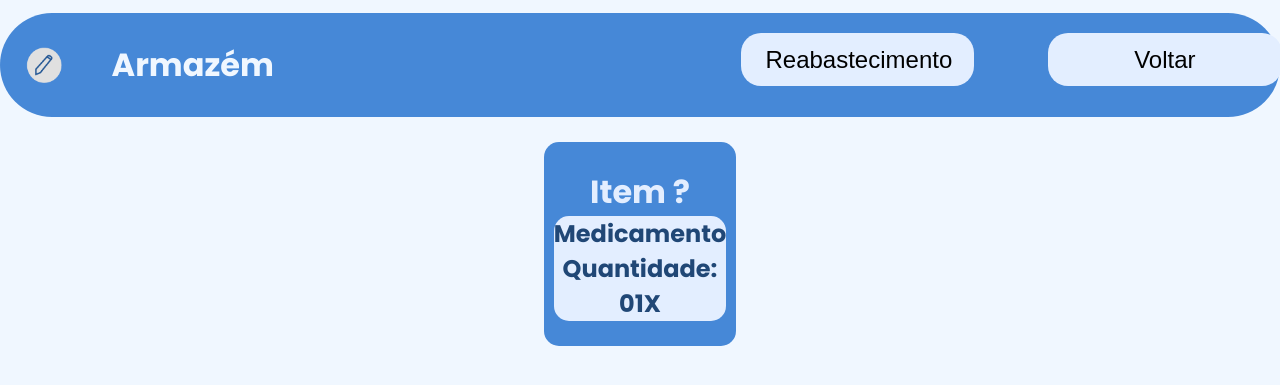
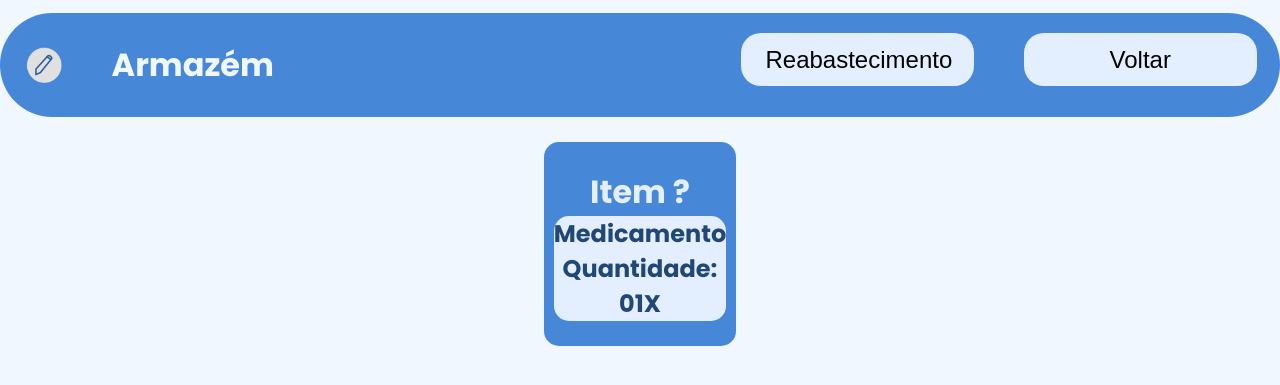
Before and after one commit to Inteli-College/2024-T0008-EC05-G01, a Flask app: template src/novo_backend/templates/reabastecimento.html in a window 1280 px wide. Shown: the top 385 px of the page. Run offline with Flask 3, Linux system fonts and the light colour scheme; the template is opened without the code that fills it, so the values that code supplies are empty.

Commit message:
fix: ajuste do css da tela reabastecimento

```diff
--- a/src/novo_backend/static/css/reabastecimento.css
+++ b/src/novo_backend/static/css/reabastecimento.css
@@ -37,7 +37,7 @@
     padding: 1% 2%;
     /* 2px 20px em relação à largura do contêiner pai */
     border: none;
-    margin-right: 4%;
+    margin-right: 2%;
     /* 20px em relação à largura do contêiner pai */
     border-radius: 20px;
     cursor: pointer;
```
